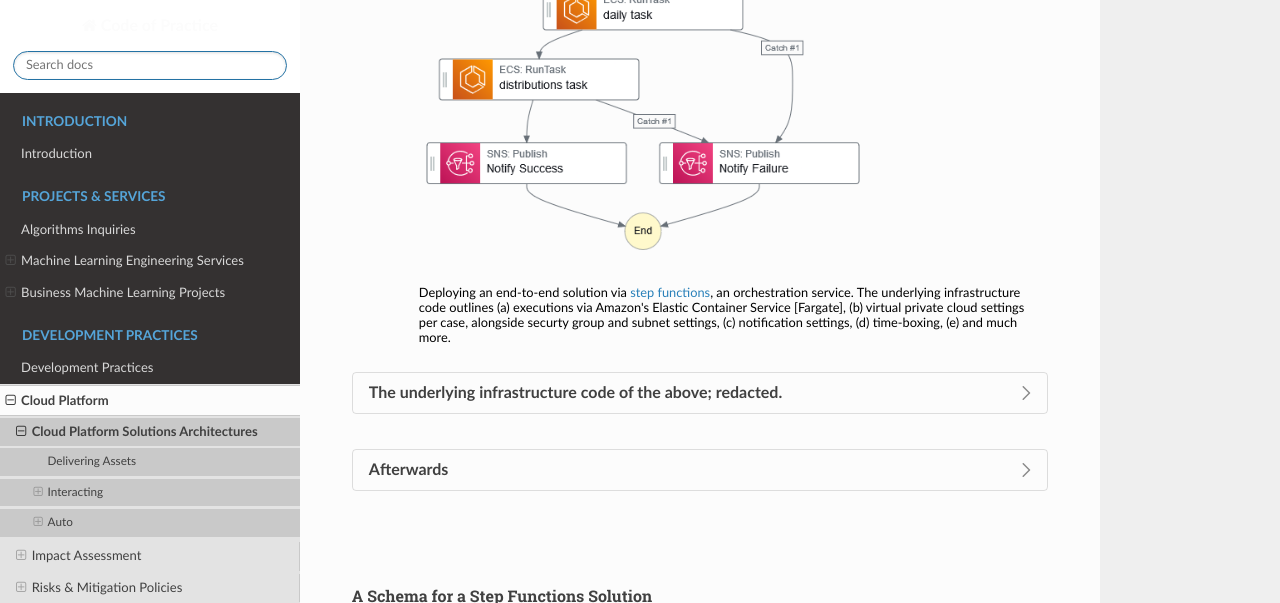
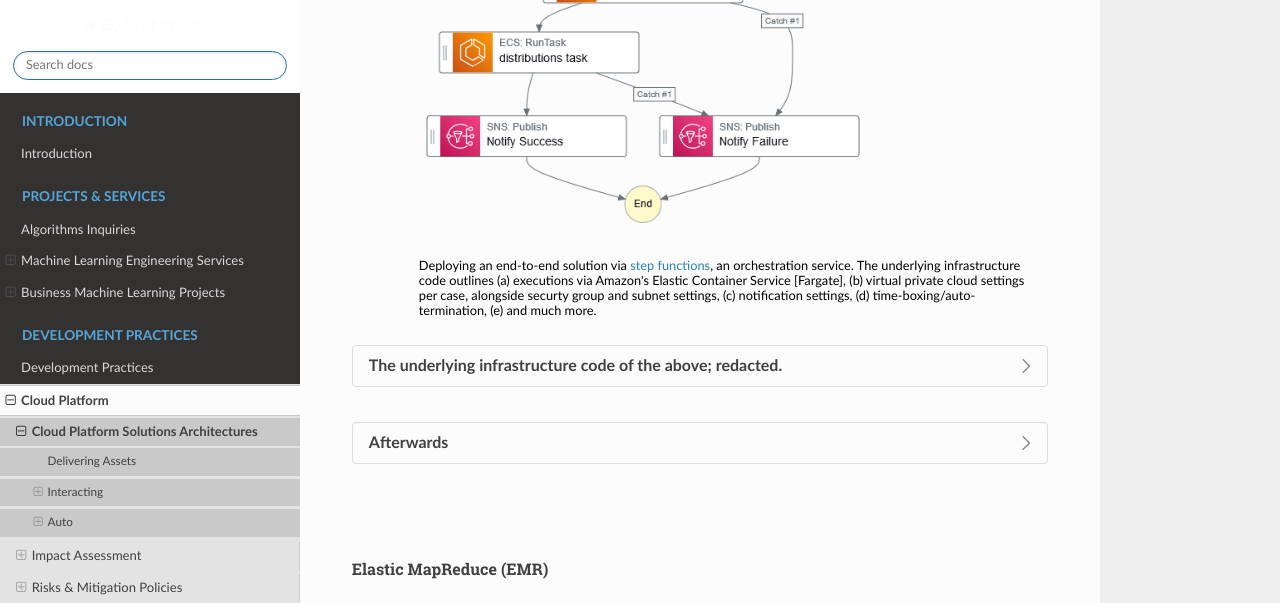
Before and after one commit to thereferences/practice, a Sphinx documentation site: the page built from docs/source/development/cloud/architectures.md, in a window 1280 px wide and 1400 px high, scrolled down 3450 px. Shown: the top 603 px of the window. Built offline with Sphinx 7.4.7 and the Read the Docs theme 2.0.0, drawn with Linux system fonts in a browser that asks for light colours; some of the changed text lies outside the part shown; grey boxes are pictures that could not be loaded.

Commit message:
Update docs/source/development/cloud/architectures.md

````diff
--- a/docs/source/development/cloud/architectures.md
+++ b/docs/source/development/cloud/architectures.md
@@ -19,8 +19,8 @@
 <iframe style="overflow:hidden; width:100%; height:330px; border:none; margin-left:65px"
         src="../../../../../assets/beforehand.html"></iframe>
 <figure>
-<figcaption>Assets, e.g., container images, will be delivered to the cloud platform via a version controlled route, i.e.,
-via GitHub.</figcaption>
+<figcaption>For more details hover over the icons; a few icons have links to more details.  Assets, e.g.,
+container images, will be delivered to a cloud platform via a version controlled route, i.e., via GitHub.</figcaption>
 </figure>
 
 <br>
@@ -173,7 +173,7 @@
 <figcaption>Deploying an end-to-end solution via <a href="https://docs.aws.amazon.com/step-functions/latest/dg/welcome.
 html" target="_blank">step functions</a>, an orchestration service. The underlying infrastructure code outlines (a)
 executions via Amazon's Elastic Container Service [Fargate], (b) virtual private cloud settings per case, alongside
-securty group and subnet settings, (c) notification settings, (d) time-boxing, (e) and much more.
+securty group and subnet settings, (c) notification settings, (d) time-boxing/auto-termination, (e) and much more.
 </figcaption>
 </figure>
 
@@ -286,33 +286,36 @@
 <br>
 <br>
 
-### A Schema for a Step Functions Solution
-
-<br>
-
-```{image} ../../../../assets/pattern-emr.png
-:alt: Elastic MapReduce
-:width: 75%
-:height: 400px
-```
-<figure>
-<figcaption>A schema for a step functions orchestration.
-</figcaption>
-</figure>
-
-<br>
-<br>
-<br>
-
 ### Elastic MapReduce (EMR)
 
 <iframe
 style="overflow:hidden; width:100%; height:375px; border:none; margin-left:65px"
 src="../../../../../assets/emr.html"></iframe>
 <figure>
-<figcaption>An illustration of an infrastructure-as-code launch of an EMR (Elastic MapReduce) cluster.  The code includes, virtual private cloud settings, security groups, auto-termination settings, and much more.  The team's launch templates repository will be visible during the upcoming weeks.
+<figcaption>An illustration of an EMR (Elastic MapReduce) cluster set-up.  The set-up includes virtual private cloud
+settings, security groups, auto-termination settings, and much more.  The team's launch templates repository, i.e.,
+infrastructure code templates repository, will be visible during the upcoming weeks.
 </figcaption>
 </figure>
+
+<br>
+
+:::{dropdown} A Schema for a Step Functions Elastic MapReduce Solution
+```{image} ../../../../assets/pattern-emr.png
+:alt: Elastic MapReduce
+:width: 90%
+
+```
+
+<br>
+<br>
+
+<figure>
+<figcaption>A schema for a step functions orchestration of an Elastic MapReduce job.
+</figcaption>
+</figure>
+:::
+
 
 
 <br>
````
